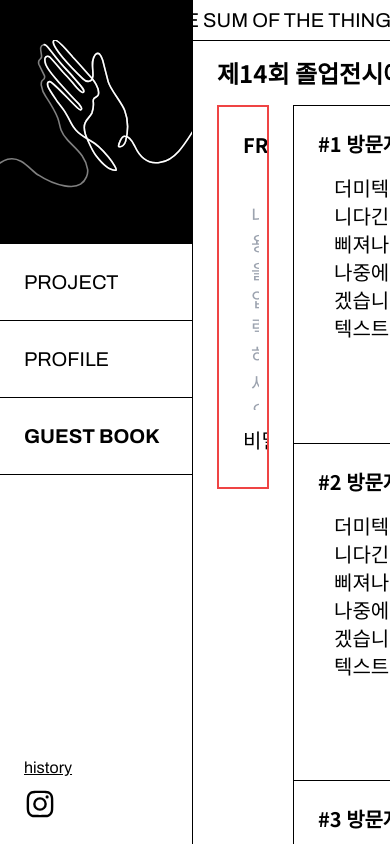
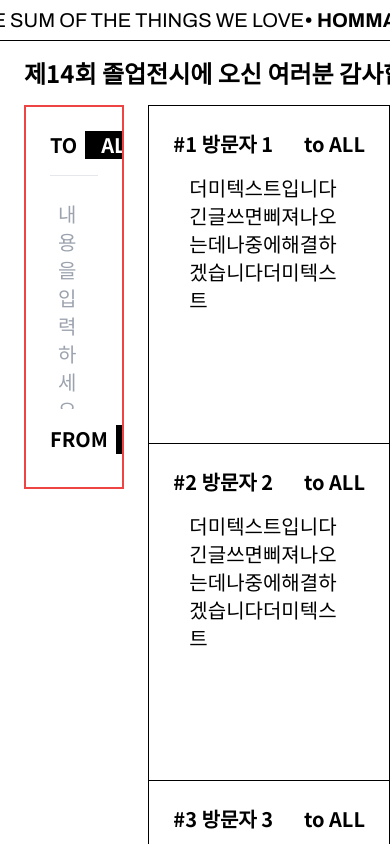
Before and after one commit to PNU-DT-2023/dt-grad-14, a Next.js app: page /guestbook in a window 390 px wide. Built offline with nearby package versions, Linux system fonts and the light colour scheme.

Commit message:
[FIX] 레이아웃 수정사항 반영
- 서브메뉴도 메인 레이아웃 파일에서 관리하도록 햇습니다
- 방명록 구조 살짝 수정

```diff
--- a/src/app/guestbook/page.js
+++ b/src/app/guestbook/page.js
@@ -24,7 +24,6 @@ export default function GuestBook() {
                     </div>
                     <input className="h-full w-3/4 bg-transparent outline-none" type="text" placeholder="검색"></input>
                 </div>
-
             </div>
             <div className="flex w-full">
                 <Write></Write>
--- a/src/app/profile/layout.js
+++ /dev/null
@@ -1,22 +0,0 @@
-import Footer from "@/components/Footer/Footer";
-import Submenu from "@/components/Sidebar/Submenu"
-
-const profileDataExample = Array.from({ length: 24 }, (_, idx) => ({
-    id: idx,
-    name: idx === 0 ? 'ALL' : `학생 ${idx}`,
-    path: idx == 0 ? '/profile' : `/profile/${idx}`
-}));
-
-function ProjectLayout({ children }) {
-    return (
-        <div className="absolute flex items-center h-full overflow-hidden">
-            <Submenu category="profile" dataList={profileDataExample}></Submenu>
-            <div className='overflow-scroll w-full h-full'>
-                {children}
-                {/* 푸터 관련 추후수정 */}
-            </div>
-        </div>
-    );
-}
-
-export default ProjectLayout;
--- a/src/app/project/layout.js
+++ /dev/null
@@ -1,23 +0,0 @@
-import Footer from "@/components/Footer/Footer";
-import Submenu from "@/components/Sidebar/Submenu"
-
-const projectDataExample = Array.from({ length: 24 }, (_, idx) => ({
-    id: idx,
-    name: idx === 0 ? 'ALL' : `작품 ${idx}`,
-    description: idx === 0 ? '전체보기' : `작품설명${idx}작품설명입니다작품`,
-    path: idx == 0 ? '/project' : `/project/${idx}`
-}));
-
-function ProjectLayout({ children }) {
-    return (
-        <div className="absolute flex items-center h-full overflow-hidden">
-            <Submenu category="project" dataList={projectDataExample}></Submenu>
-            <div className='overflow-scroll w-full h-full'>
-                {children}
-                {/* 푸터 관련 추후수정 */}
-            </div>
-        </div>
-    );
-}
-
-export default ProjectLayout;
--- a/src/components/Board/Post.js
+++ b/src/components/Board/Post.js
@@ -2,7 +2,7 @@ export default function Post(props) {
     const { id, from, to, text, date } = props;
     return (
         <>
-            <div className="group relative transition-scale border-black border-r border-b p-6 overflow-hidden text-xl hover:bg-neutral-300 w-full max-h-vh40 min-h-vh40 md:w-1/3" >
+            <div className="group relative transition-scale border-black border-r border-b p-6 overflow-hidden text-xl w-full max-h-vh40 min-h-vh40 md:w-1/3" >
                 <div className="flex justify-between w-full whitespace-nowrap font-bold">
                     <div>
                         <span>#{id+1} {from}</span>
--- a/src/components/Board/PostBoard.js
+++ b/src/components/Board/PostBoard.js
@@ -6,7 +6,7 @@ export default function PostBoardLayout(props){
     return(
         <>
         <div className="w-full">
-                <div className="flex flex-wrap border-l border-t border-black overflow-y-auto">
+                <div className="flex flex-wrap border-l border-t border-black">
                     <>
                         {dataList.map((data) => (
                             <Post id={data.id} key={data.id} from={data.from} to={data.to} text={data.text}></Post>
--- a/src/components/Board/Write.js
+++ b/src/components/Board/Write.js
@@ -2,19 +2,25 @@ export default function Write() {
     return (
         <>
             <div className="flex-col justify-between w-1/3 h-96 border-red-500 border-2 mx-6 p-6 overflow-hidden text-xl">
-                <div className="flex whitespace-nowrap w-full mb-4">
-                    <span className="mr-2 font-bold">FROM</span>
-                    <input className="w-2/3 flex-1 border-b border-b-black outline-none" type="text" placeholder="이름"></input>
+                <div className="inline-flex items-center mb-4">
+                    <span className="font-bold">TO</span>
+                    <div className="px-4 mx-2 bg-black text-white font-bold">
+                    ALL
+                    </div>
                 </div>
                 <hr></hr>
                 <div className=" w-full h-3/4 flex-1 mx-auto py-4">
                     <textarea className="w-full h-full p-2 resize-none overflow-auto outline-none" name="body" placeholder="내용을 입력하세요"></textarea>
                 </div>
                 <div className="flex justify-between whitespace-nowrap w-full">
-                    <div>
+                    <div className="">
+                        <span className="font-bold">FROM</span>
+                        <input className="w-1/2 flex-1 ml-2 border-b border-b-black outline-none" type="text" placeholder="이름"></input>
+                    </div>
+                    {/* <div>
                         <span>비밀번호</span>
                         <input className="w-1/2 flex-1 ml-2 border-b border-b-black outline-none" type="password"></input>
-                    </div>
+                    </div> */}
                     <input className="px-2 bg-black text-white" type="submit" value="등록"></input>
                 </div>
             </div>
--- a/src/components/Sidebar/sidebar.js
+++ b/src/components/Sidebar/sidebar.js
@@ -3,6 +3,7 @@
 import Link from "next/link";
 import Image from "next/image";
 import { usePathname } from "next/navigation";
+import Submenu from "./Submenu";
 
 const mainMenuData = [
     { id: 'project', name: 'project', path: '/project' },
@@ -10,15 +11,29 @@ const mainMenuData = [
     { id: 'guest', name: 'guest book', path: '/guestbook' }
 ]
 
+const projectDataExample = Array.from({ length: 24 }, (_, idx) => ({
+    id: idx,
+    name: idx === 0 ? 'ALL' : `작품 ${idx}`,
+    description: idx === 0 ? '전체보기' : `작품설명${idx}작품설명입니다작품`,
+    path: idx == 0 ? '/project' : `/project/${idx}`
+}));
+
+const profileDataExample = Array.from({ length: 24 }, (_, idx) => ({
+    id: idx,
+    name: idx === 0 ? 'ALL' : `학생 ${idx}`,
+    path: idx == 0 ? '/profile' : `/profile/${idx}`
+}));
+
 export default function Sidebar() {
     const pathname = usePathname();
 
     return (
-        <nav className="h-full border-r border-black font-sanserif" aria-label="Sidebar">
-            <div className="rounded h-full">
+        <nav className="GNB h-full flex font-sanserif" aria-label="Sidebar">
+            {/* pc */}
+            <div className="h-full border-r border-black hidden md:block">
                 <ul className="w-48">
-                        <Link href='/'>
-                            <div className={`py-10 font-bold border-b border-black bg-black hover:opacity-100
+                    <Link href='/'>
+                        <div className={`py-10 font-bold border-b border-black bg-black hover:opacity-100
                             ${pathname === '/' ? "opacity-100" : "opacity-30"}`}>
                             <span className="sr-only">Main</span>
                             <Image
@@ -27,8 +42,8 @@ export default function Sidebar() {
                                 src="/mainLogo.svg"
                                 width={300} height={300}
                             />
-                            </div>
-                        </Link>
+                        </div>
+                    </Link>
                     {mainMenuData.map((menu) => (
                         <li key={menu.id} className="p-6 hover:font-bold border-b border-black uppercase text-xl">
                             <Link className={`${pathname.startsWith(menu.path) ? "font-bold" : ""}`} href={menu.path}>{menu.name}</Link>
@@ -58,6 +73,10 @@ export default function Sidebar() {
                     </li>
                 </ul>
             </div>
+            {pathname.startsWith('/project') && <Submenu category="project" dataList={projectDataExample}></Submenu>}
+            {pathname.startsWith('/profile') && <Submenu category="profile" dataList={profileDataExample}></Submenu>}
+              {/* 추후수정..........., */}
+
         </nav>
     );
 };
--- a/src/components/Sidebar/submenu.js
+++ b/src/components/Sidebar/submenu.js
@@ -2,6 +2,7 @@
 
 import Link from "next/link";
 import { usePathname } from "next/navigation";
+import Image from "next/image";
 
 export default function Submenu(props) {
     const dataList = props.dataList;
@@ -9,12 +10,16 @@ export default function Submenu(props) {
     const pathname = usePathname();
 
     return (
-        <nav className="h-full border-r border-black" aria-label="Sidebar">
+        <>
+            <nav className="submenu h-full border-r border-black" aria-label="Sidebar">
                 <div className="rounded h-full">
                     <ul className="w-48 h-full px-6 py-8 bg-white">
                         {dataList.map((data) => (
-                        <li key={data.id} className="group pb-3 hover:font-bold overflow-visible">
-                            <Link href={data.path} className={`${pathname.startsWith(data.path) ? "font-bold" : ""}`}>{pathname === data.path && "> "}{data.name}</Link>
+                            <li key={data.id} className="group pb-3 hover:font-bold overflow-visible"
+                                onMouseEnter={(e) => console.log('id', e)}
+                            // 추후 기능추가..,...,......,,.........
+                            >
+                                <Link href={data.path} className={`${pathname === data.path ? "font-bold" : ""}`}>{pathname === data.path && "> "}{data.name}</Link>
                                 {category === "project" && (
                                     <div className="absolute hidden bg-black ml-4 px-4 py-1 text-white group-hover:inline-block z-50">
                                         {data.description}
@@ -25,5 +30,7 @@ export default function Submenu(props) {
                     </ul>
                 </div>
             </nav>
+            {/* 호버 미리보기 기능 추가예정 */}
+        </>
     )
 }
```
Lines whose indentation alone changed are shown as unchanged.
